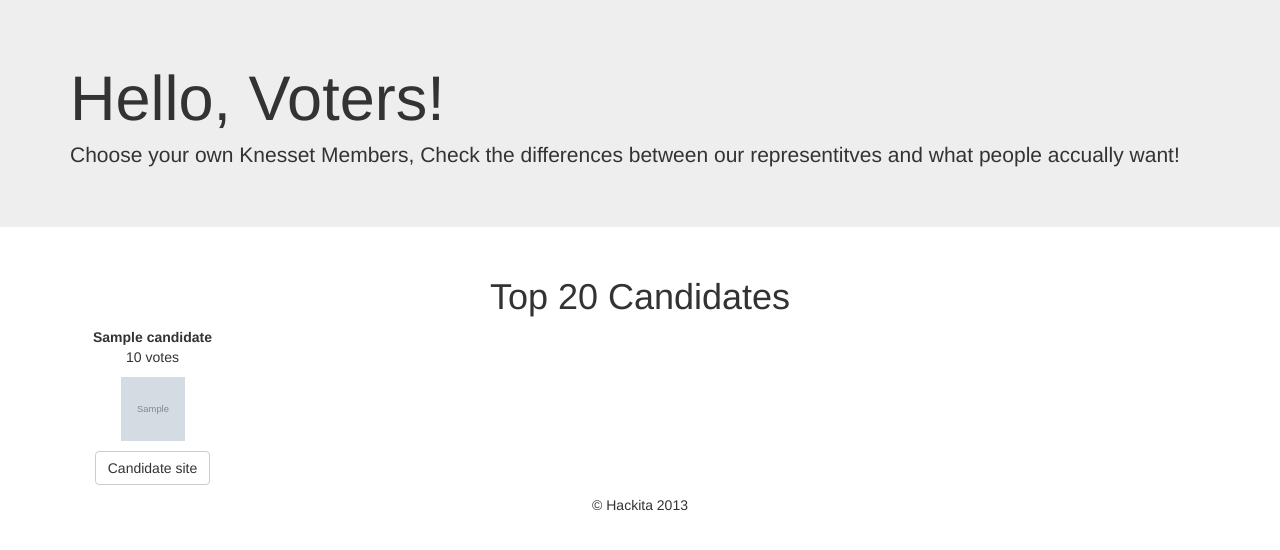
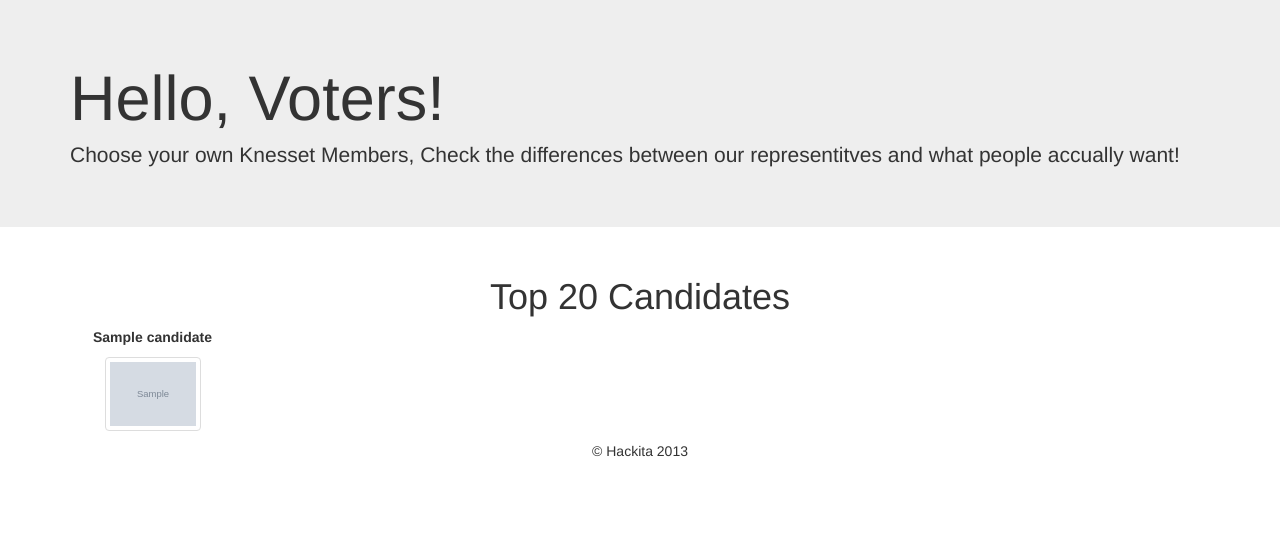
Before and after one commit to AriMeidan/Fantasy-Knesset, a Django app: template votes/templates/votes/index.html in a window 1280 px wide. Shown: the part 72-622 px from the top of the page. Run offline with Django 3.2, Linux system fonts and the light colour scheme; the template is opened without the code that fills it: most values are stand-ins (such as "Sample title", 1, 10 or a date in 2020); grey boxes marked "Sample" are stand-in pictures.

Commit message:
Some updates to the index template
Removing link to personal site and number of votes.

Minor improvements.

```diff
--- a/votes/templates/votes/index.html
+++ b/votes/templates/votes/index.html
@@ -23,11 +23,10 @@
 	<div class="row">
 		<h1 align="center">Top 20 Candidates</h1>
 		{% for candidate in candidate_list %}
-			<div class="col-md-2">
-				<p align="center"><b>{{ candidate.name }}</b><br >{{ candidate.number_of_votes }} votes</p>
-				<p align="center"> <img src={{ candidate.image_url}} width="64" height="64"> </p>
-				<p align="center">
-					<a class="btn btn-default" href="{{ candidate.pesonal_site }}" role="button">Candidate site</a>
+			<div class="col-md-2 text-center">
+				<p><b>{{ candidate.name }}</b></p>
+				<p><img class="img-thumbnail" src={{ candidate.image_url}} width="96" height="96"></p>
+				<p>
 					{% if user.is_authenticated %}
 							{% if user|voted_for:candidate %}
 								<a class="btn btn-primary" href="{% url 'votes:unvote' candidate.pk %}" role="button">unVote candidate!</a>
```
